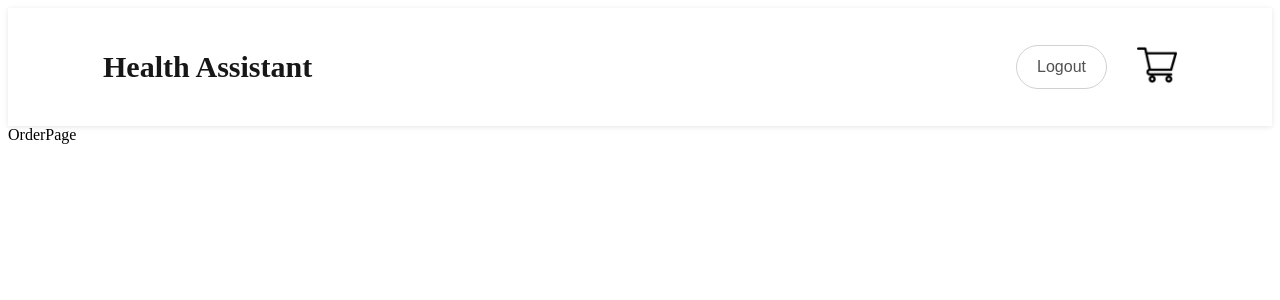
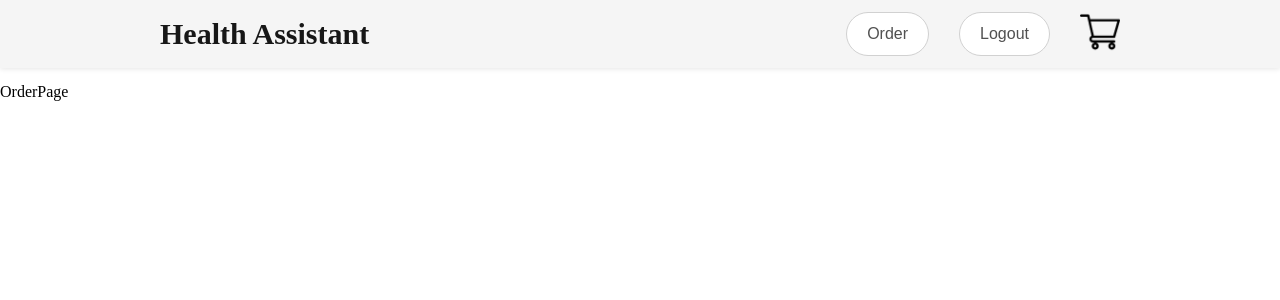
Before and after one commit to CSP584-Group18/Health-Assistant, a React (Create React App) app in the folder frontend/: page /order in a window 1280 px wide. Shown: the top 300 px of the page. Built offline with nearby package versions, Linux system fonts and the light colour scheme; no server answers.

Commit message:
Navbar CSS and UI Change for Components

```diff
--- a/frontend/src/App.js
+++ b/frontend/src/App.js
@@ -6,13 +6,12 @@ import Dashboard from './components/Dashboard';
 import MedicineDetail from './components/MedicineDetail';
 import CartPage from './components/CartPage';
 import Checkout from './components/Checkout';
-import Navbar from './components/Navbar';
 import OrderPage from './components/OrderPage';
 
 const App = () => {
   return (
     <Router>
-      <Navbar/>
+
       <Routes>
         <Route path="/" element={<Login />} />
         <Route path="/login" element={<Login />} />
--- a/frontend/src/components/CSS/Login.css
+++ b/frontend/src/components/CSS/Login.css
@@ -1,6 +1,6 @@
 .login-container {
     max-width: 400px;
-    margin: 0 auto;
+    margin: 100px auto;
     padding: 20px;
     border: 1px solid #ddd;
     border-radius: 8px;
@@ -18,6 +18,7 @@
     font-size: 14px;
     margin-bottom: 10px;
   }
+
 
   form {
     display: flex;
--- a/frontend/src/components/CSS/Navbar.css
+++ b/frontend/src/components/CSS/Navbar.css
@@ -1,20 +1,31 @@
-.navbar {
+*{
+    margin: 0;
+    padding: 0;
+}
+
+.nav-container {
+    width: 100%;
+    background-color: #f5f5f5;
+    box-shadow: 0 1px 5px rgba(0, 0, 0, 0.1);
+    margin-bottom: 15px;
+  }
+
+  .navbar {
     display: flex;
     justify-content: space-between;
     align-items: center;
-    padding: 16px;
-    box-shadow: 0 1px 5px rgba(0, 0, 0, 0.1);
-    background-color: #fff;
+    padding: 25px 40px;
     position: sticky;
     top: 0;
     z-index: 1000;
-}
+  }
+
 
 .nav-logo p {
     font-size: 36px;
     font-weight: bold;
     color: #171717;
-    margin-left: 55px;
+    margin-left: 120px;
     text-decoration: none;
 }
 
@@ -27,7 +38,7 @@
     display: flex;
     align-items: center;
     gap: 40px;
-    margin-right: 55px;
+    margin-right: 120px;
 }
 
 .nav-login-cart button {
--- a/frontend/src/components/CSS/Signup.css
+++ b/frontend/src/components/CSS/Signup.css
@@ -2,7 +2,7 @@
 
 .form-container {
     max-width: 400px;
-    margin: 0 auto;
+    margin: 100px auto;
     padding: 20px;
     border: 1px solid #ddd;
     border-radius: 8px;
--- a/frontend/src/components/Checkout.jsx
+++ b/frontend/src/components/Checkout.jsx
@@ -2,6 +2,7 @@ import React, { useState } from 'react';
 import { useLocation, useNavigate } from 'react-router-dom';
 import axios from 'axios';
 import './CSS/Checkout.css';
+import Navbar from './Navbar';
 
 const Checkout = () => {
   const location = useLocation();
@@ -75,6 +76,8 @@ const Checkout = () => {
   };
 
   return (
+    <>
+    <Navbar/>
     <div className="checkout-page">
       <form onSubmit={handleSubmit}>
         <h2>Checkout</h2>
@@ -155,6 +158,7 @@ const Checkout = () => {
         <button type="submit">Place Order</button>
       </form>
     </div>
+    </>
   );
 };
 
--- a/frontend/src/components/Dashboard.jsx
+++ b/frontend/src/components/Dashboard.jsx
@@ -1,7 +1,8 @@
 import React, { useEffect, useRef, useState } from "react";
 import { useNavigate } from "react-router-dom";
 import axios from "axios";
-import "./CSS/MedicineCard.css"; // Your existing CSS file
+import "./CSS/MedicineCard.css";
+import Navbar from './Navbar';
 
 const baseURL = process.env.REACT_APP_API_BASE_URL;
 const image = process.env.PUBLIC_URL;
@@ -80,6 +81,8 @@ const Dashboard = () => {
   };
 
   return (
+    <>
+    <Navbar/>
     <div className="medicine-dashboard">
       {/* Medicine Cards */}
       {medicines.map((medicine) => (
@@ -151,6 +154,7 @@ const Dashboard = () => {
         </div>
       )}
     </div>
+    </>
   );
 };
 
--- a/frontend/src/components/Login.jsx
+++ b/frontend/src/components/Login.jsx
@@ -63,7 +63,7 @@ const Login = () => {
         </div>
         <button type="submit">Login</button>
       </form>
-      <p>
+      <p style={{marginTop:'15px'}}>
         Don't have an account? <a href="/register">Sign Up</a>
       </p>
     </div>
--- a/frontend/src/components/MedicineDetail.jsx
+++ b/frontend/src/components/MedicineDetail.jsx
@@ -2,7 +2,7 @@ import React, { useEffect, useState } from "react";
 import { useParams, useNavigate } from "react-router-dom";
 import axios from "axios";
 import "./CSS/MedicineDetail.css";
-
+import Navbar from "./Navbar";
 const baseURL = process.env.REACT_APP_API_BASE_URL;
 const image = process.env.PUBLIC_URL;
 
@@ -65,6 +65,8 @@ const MedicineDetail = () => {
   const totalAmount = medicine.price * quantity;
 
   return (
+    <>
+    <Navbar/>
     <div className="medicine-detail">
       <h1>{medicine.medicine_name}</h1>
       <div className="info-section">
@@ -107,6 +109,7 @@ const MedicineDetail = () => {
         Add to Cart
       </button>
     </div>
+    </>
   );
 };
 
--- a/frontend/src/components/Navbar.jsx
+++ b/frontend/src/components/Navbar.jsx
@@ -1,6 +1,5 @@
 import React from 'react'
 import './CSS/Navbar.css'
-// import cart_icon from '';
 import { Link ,useNavigate} from 'react-router-dom';
 
 const image = process.env.PUBLIC_URL;
@@ -13,15 +12,22 @@ const Navbar = () => {
         navigate("/");
       };
 
+    const handleOrder = () => {
+        navigate("/order");
+    }
+
   return (
+    < div className='nav-container'>
     <div className='navbar'>
         <div className="nav-logo">
-            <p>Health Assistant</p>
+            <Link to='/dashboard'><p>Health Assistant</p></Link>
         </div>
         <div className="nav-login-cart">
+        <button onClick={handleOrder}>Order</button>
         <button onClick={handleLogout}>Logout</button>
             <Link to='/cart'><img src={`${image}/Assets/Medicines/cart_icon.png`} alt="cart_icon" /></Link>
         </div>
+    </div>
     </div>
   )
 }
--- a/frontend/src/components/OrderPage.jsx
+++ b/frontend/src/components/OrderPage.jsx
@@ -1,7 +1,11 @@
 import React from 'react'
+import Navbar from './Navbar'
 
 export default function OrderPage() {
   return (
+    <>
+    <Navbar/>
     <div>OrderPage</div>
+    </>
   )
 }
--- a/frontend/src/components/Signup.jsx
+++ b/frontend/src/components/Signup.jsx
@@ -114,7 +114,7 @@ const Signup = () => {
         </div>
         <button type="submit">Sign Up</button>
       </form>
-      <p>
+      <p style={{marginTop:'15px'}}>
         Already have an account? <a href="/login">Log in here</a>
       </p>
     </div>
```
Also changed, not shown: frontend/src/components/CartPage.jsx (+132 -10 lines).
